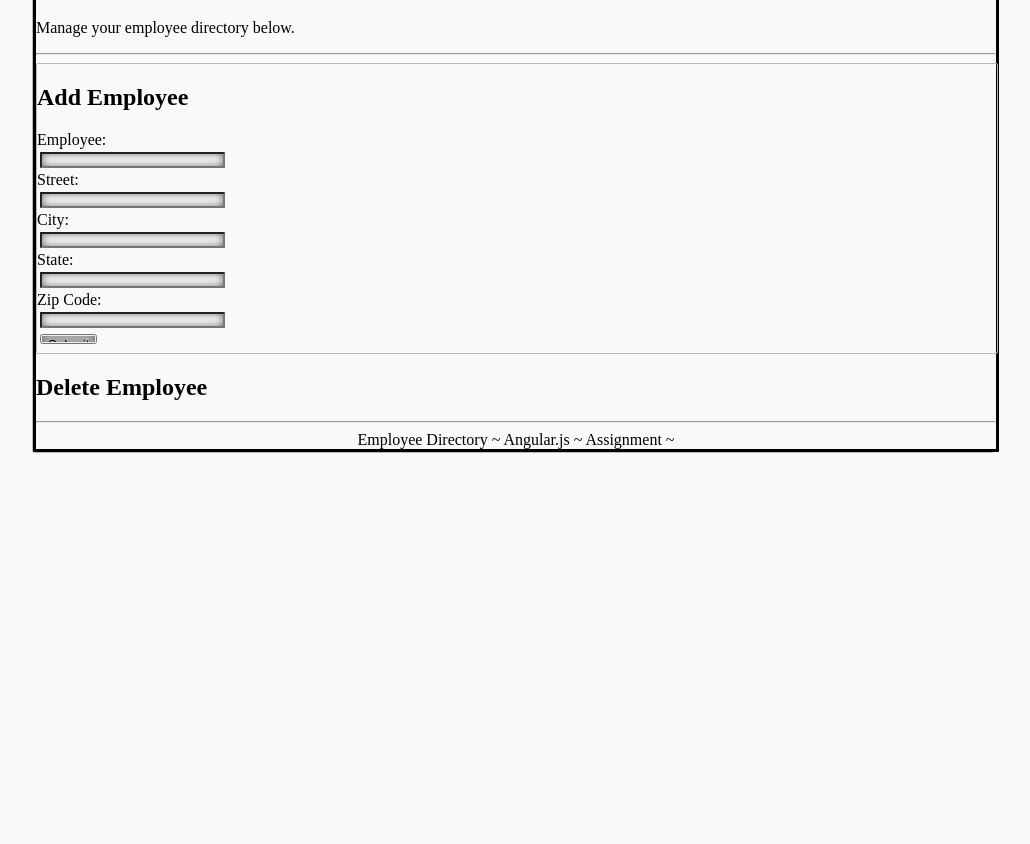
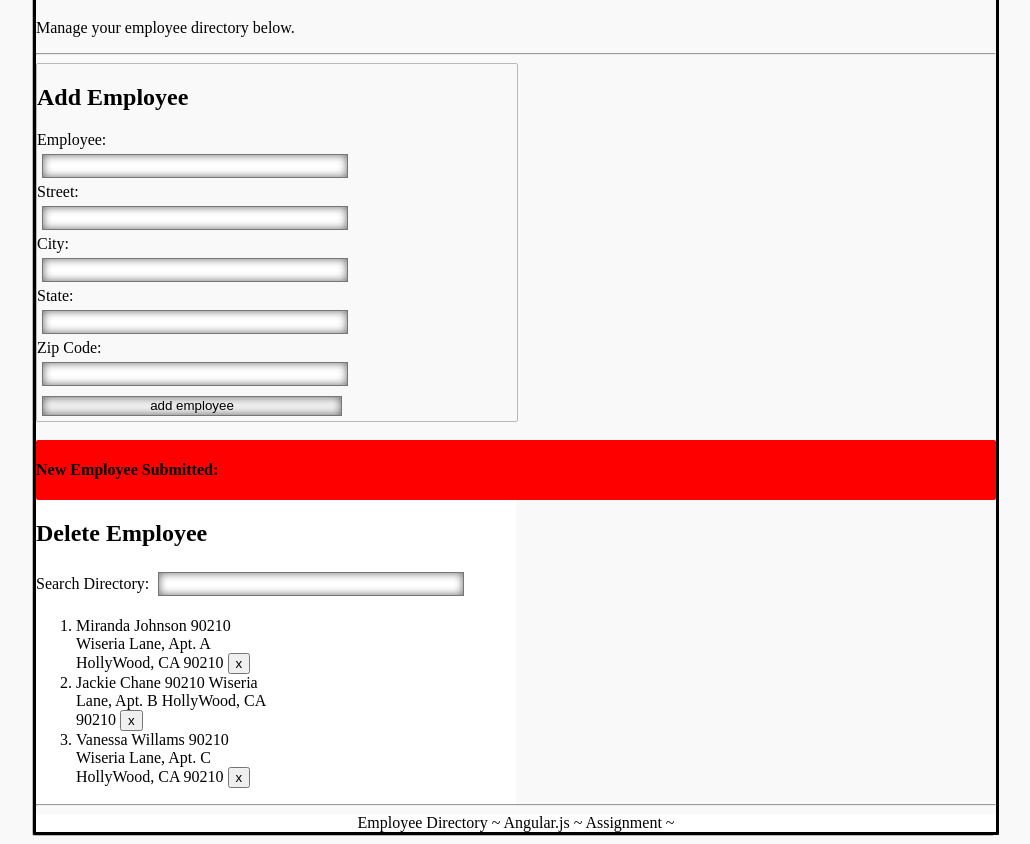
Before and after one commit to Mirajo/FWF, a plain HTML site: page wk2/Johnson_Miranda-week2/index.html in a window 1280 px wide. Shown: the part 73-917 px from the top of the page, without its empty margins (127-1157 px from the left). Before the commit the page ends 800 px from the top, so only its background shows below. Drawn offline with Linux system fonts and the light colour scheme.

Commit message:
data visible
data visible

```diff
--- a/wk2/Johnson_Miranda-week2/css/style.css
+++ b/wk2/Johnson_Miranda-week2/css/style.css
@@ -35,23 +35,34 @@ ol {
 
 }
 input{
-    border:1px solid #767676);
-    margin: 3px;
-    height: 10px;
+    border:1px solid #767676;
+    margin: 5px;
+    height: 20px;
+    width:  300px;
     box-shadow:0 0 0.6em rgba(0, 0, 0, 0.6) inset;
 }
 
 .form {
     border-radius: 2px;
     border: 1px solid #b8b8b8;
-    /* max-width: 50%; */
+    max-width: 50%;
+
+}
+#empAdded {
+    background-color: #FF0000;
+    max-width: 100%;
     float: left;
 
 }
-.dir {
+#dir {
     border-radius: 2px;
-   /* max-width: 50%; */
+    max-width: 50%;
     float: left;
+}
+#empList {
+    border-radius: 60px;
+    max-width: 50%;
+    background-color: #767676;
 }
 
 hr {
@@ -61,5 +72,6 @@ hr {
 footer {
     text-align: center;
     clear: both;
+    background-color: #ffffff;
 
 }
--- a/wk2/Johnson_Miranda-week2/index.html
+++ b/wk2/Johnson_Miranda-week2/index.html
@@ -15,11 +15,11 @@
     <link rel="stylesheet" href="css/style.css"/>
 </head>
 <body ng-app="employDir">
-<div class="empCon" ng-controller="employCon">
+<div class="empCon" ng-controller="employController">
 <h1>Employee Directory </h1>
 <p>Manage your employee directory below.</p>
 <hr>
-<div class="form" ng-controller="employCon">
+<div class="form">
     <h2>Add Employee</h2>
     <label> Employee:</label>
     <br>
@@ -41,16 +41,29 @@
     <br>
     <input type="text" ng-model="emp.zip"/>
     <br>
-    <input type="submit" ng-click="addName(newEmp)"/>
+    <input type="submit" value="add employee" ng-click="newEmp(emp.name)"/>
     <br>
 </div>
-    <br>
-<div class="dir">
+  <br>
+    <div id="empAdded" class="empAdded" ng-controller="employController">
+        <h4>New Employee Submitted:</h4>
+        {{emp.name}}
+        {{emp.address}}
+        {{emp.city}}
+        {{emp.state}}
+        {{emp.zip}}
+    </div>
+  </br>
+<div id="dir" class="dir" ng-controller="employController">
     <h2>Delete Employee</h2>
+    <p><label>Search Directory: </label><input type="text" ng-model="searchText" /></p>
+
+    {{searchText}}
+
     <div id="empList">
         <ol>
-            <li ng-repeat="emp in Employees track by $index">
-                {{emp.name }}
+            <li ng-repeat="emp in employees track by $index | filter:searchText">
+                {{emp.name}}
                 {{emp.address}}
                 {{emp.city}},
                 {{emp.state}}
@@ -59,7 +72,7 @@
             </li>
         </ol>
     </div>
-    </div>
+  </div>
 <hr>
    <footer> Employee Directory ~ Angular.js ~ Assignment ~ </footer>
 </body>
--- a/wk2/Johnson_Miranda-week2/js/app.js
+++ b/wk2/Johnson_Miranda-week2/js/app.js
@@ -3,16 +3,19 @@
   * FWF Week 1
  */
 
- angular.module("employDir",[]).controller("employCon",function($scope, dataService) {
-     $scope.employees = dataService.getInfo();
+ var app = angular.module('employDir',[]);
+  app.controller('employController',function($scope, data) {
+
+     $scope.employees = data.getInfo();
+
      $scope.newEmp = function() {
-         dataService.newEmp($scope.addEmployee);
+         data.newEmp($scope.emp);
 
-         $scope.addEmployee = " ";
+         $scope.emp = " ";
 
-     }
+     };
      $scope.deleteEmp = function($index){
-        dataService.removeEmp($index);
+        data.removeEmp($index);
 
      }
 
--- a/wk2/Johnson_Miranda-week2/js/data.js
+++ b/wk2/Johnson_Miranda-week2/js/data.js
@@ -2,3 +2,34 @@
  ** Miranda Johnson
  * FWF Week 2
  */
+
+var app = angular.module('employDir',[]);
+
+    app.controller('employController', function($scope) {
+
+    $scope.employees = [
+        {name:"Miranda Johnson", address:"90210 Wiseria Lane, Apt. A", city:"HollyWood", state:"CA", zip:"90210"},
+        {name:"Jackie Chane", address:"90210 Wiseria Lane, Apt. B", city:"HollyWood", state:"CA", zip:"90210"},
+        {name:"Vanessa Willams", address:"90210 Wiseria Lane, Apt. C", city:"HollyWood", state:"CA", zip:"90210"}
+    ]
+
+});
+
+this.getInfo = function(){
+    var info = localStorage.getItem("EmpStorage");
+    employees = JSON.parse(info) || employees;
+    return employees;
+};
+
+this.newEmp = function(newItem){
+    employees.push(newItem);
+    var info = JSON.stringify(employees);
+    localStorage.setItem("EmpStorage", info);
+};
+
+this.removeEmp = function(newItem){
+    employees.splice(newItem,1);
+    var info = JSON.stringify(employees);
+    localStorage.setItem("EmpStorage", info);
+
+};
```
Also changed, not shown: wk2/Johnson_Miranda-week2/images/kitchen.jpg (deleted), 1 other file.
